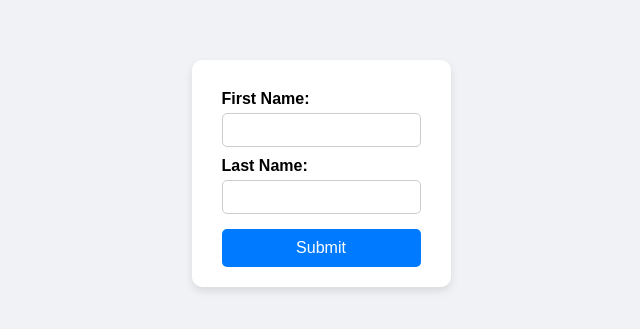
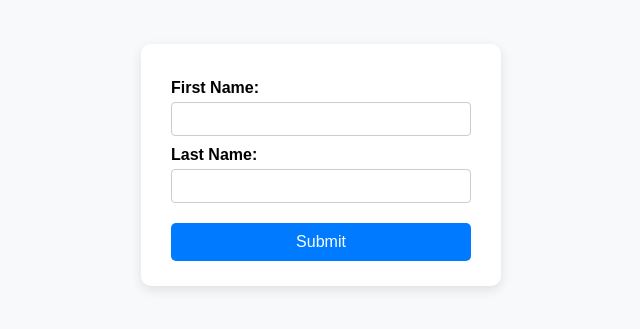
Before and after one commit to acciojob/form-login-Anjan1204, a website: page main.html in a window 1280 px wide. Shown: the part 235-564 px from the top of the page, without its empty margins (319-959 px from the left). Drawn offline with Linux system fonts and the light colour scheme.

Commit message:
created a submission

```diff
--- a/script.js
+++ b/script.js
@@ -1,14 +1,14 @@
 function getFormvalue(event) {
-  event.preventDefault(); // prevent form from refreshing page
+  event.preventDefault(); // Prevent page refresh
 
   const firstName = document.querySelector('input[name="fname"]').value.trim();
   const lastName = document.querySelector('input[name="lname"]').value.trim();
 
+  if (!firstName && !lastName) {
+    alert("Please enter both First Name and Last Name.");
+    return;
+  }
+
   const fullName = `${firstName} ${lastName}`.trim();
-
-  if (!firstName && !lastName) {
-    alert("Please enter your first and last name.");
-  } else {
-    alert(fullName);
-  }
+  alert(fullName);
 }
--- a/styles.css
+++ b/styles.css
@@ -1,17 +1,19 @@
 body {
   font-family: Arial, sans-serif;
-  background-color: #f0f2f5;
+  background-color: #f8f9fa;
   display: flex;
-  height: 100vh;
   justify-content: center;
   align-items: center;
+  height: 100vh;
+  margin: 0;
 }
 
 .form-container {
   background: #fff;
-  padding: 20px 30px;
+  padding: 25px 30px;
   border-radius: 10px;
-  box-shadow: 0 4px 8px rgba(0,0,0,0.1);
+  box-shadow: 0 4px 12px rgba(0, 0, 0, 0.1);
+  width: 300px;
 }
 
 form {
@@ -19,26 +21,31 @@ form {
   flex-direction: column;
 }
 
+h2 {
+  text-align: center;
+  margin-bottom: 20px;
+}
+
 label {
+  font-weight: 600;
   margin-top: 10px;
   margin-bottom: 5px;
-  font-weight: bold;
 }
 
 input {
   padding: 8px;
   font-size: 14px;
+  border-radius: 4px;
   border: 1px solid #ccc;
-  border-radius: 5px;
 }
 
 button {
-  margin-top: 15px;
+  margin-top: 20px;
   padding: 10px;
   font-size: 16px;
   background-color: #007bff;
+  border: none;
   color: white;
-  border: none;
   border-radius: 5px;
   cursor: pointer;
 }
```
